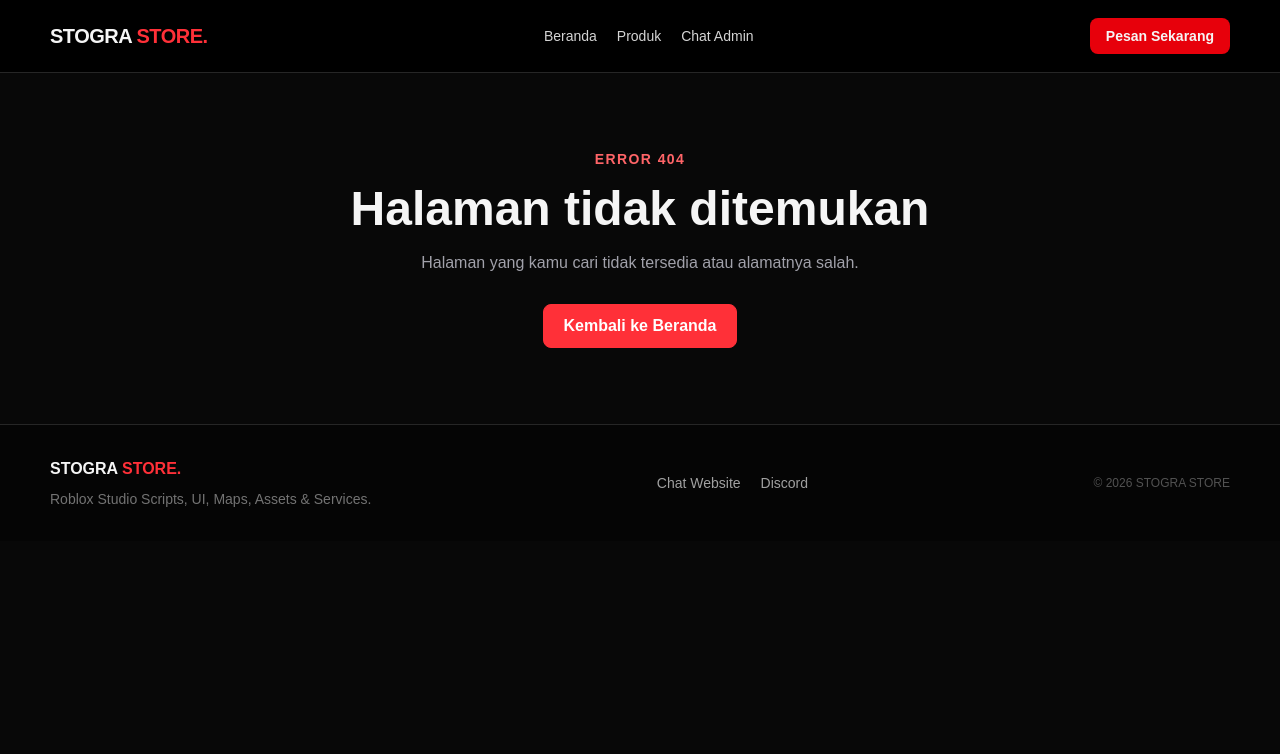
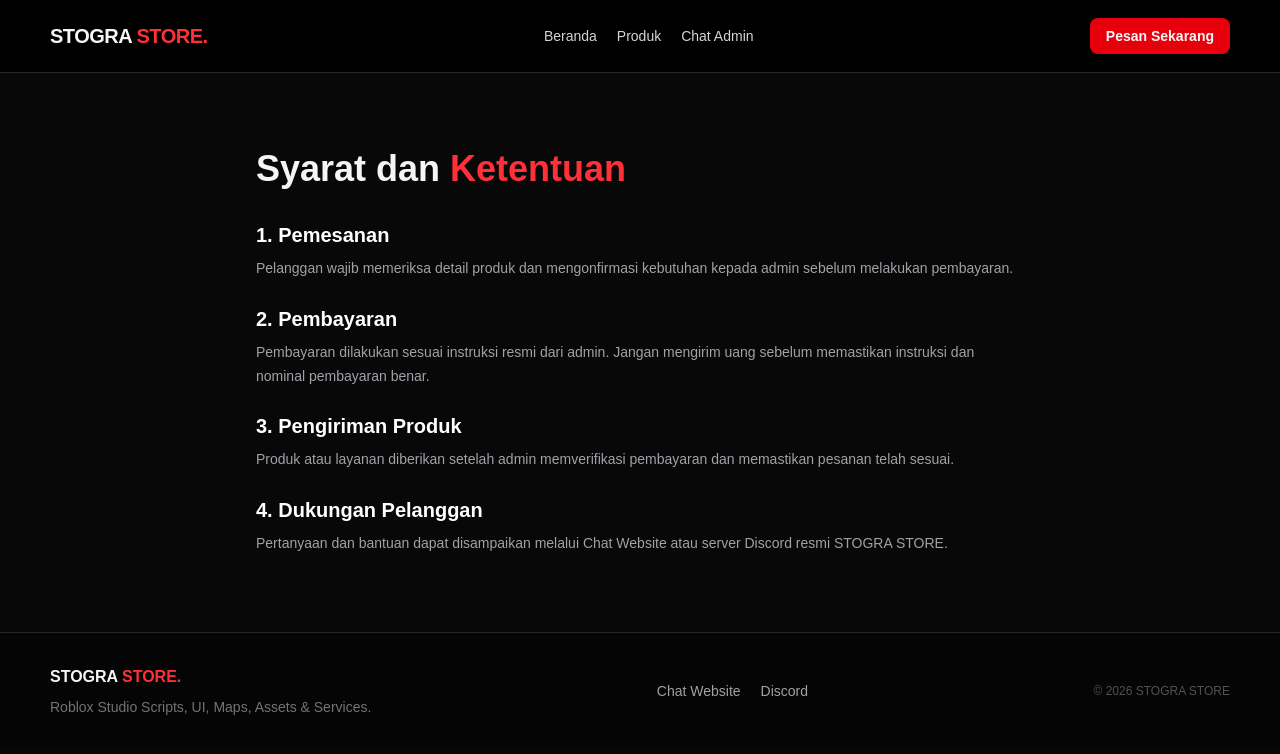
Before and after one commit to zaquan2110/web-stogra-store, a Next.js app: page /terms in a window 1280 px wide. Before the commit this address had no page. Shown: the top 754 px of the page. Built offline with nearby package versions, Linux system fonts and the light colour scheme.

Commit message:
Add TermsPage component with terms and conditions

```diff
--- /dev/null
+++ b/app/terms/page.tsx
@@ -0,0 +1,52 @@
+export default function TermsPage() {
+  return (
+    <section className="container section">
+      <div className="mx-auto max-w-3xl">
+        <h1 className="text-4xl font-black">
+          Syarat dan <span className="text-red">Ketentuan</span>
+        </h1>
+
+        <div className="mt-8 space-y-6 text-sm leading-7 text-neutral-300">
+          <section>
+            <h2 className="text-xl font-bold text-white">1. Pemesanan</h2>
+            <p className="muted mt-2">
+              Pelanggan wajib memeriksa detail produk dan mengonfirmasi
+              kebutuhan kepada admin sebelum melakukan pembayaran.
+            </p>
+          </section>
+
+          <section>
+            <h2 className="text-xl font-bold text-white">
+              2. Pembayaran
+            </h2>
+            <p className="muted mt-2">
+              Pembayaran dilakukan sesuai instruksi resmi dari admin.
+              Jangan mengirim uang sebelum memastikan instruksi dan nominal
+              pembayaran benar.
+            </p>
+          </section>
+
+          <section>
+            <h2 className="text-xl font-bold text-white">
+              3. Pengiriman Produk
+            </h2>
+            <p className="muted mt-2">
+              Produk atau layanan diberikan setelah admin memverifikasi
+              pembayaran dan memastikan pesanan telah sesuai.
+            </p>
+          </section>
+
+          <section>
+            <h2 className="text-xl font-bold text-white">
+              4. Dukungan Pelanggan
+            </h2>
+            <p className="muted mt-2">
+              Pertanyaan dan bantuan dapat disampaikan melalui Chat Website
+              atau server Discord resmi STOGRA STORE.
+            </p>
+          </section>
+        </div>
+      </div>
+    </section>
+  );
+}
```
